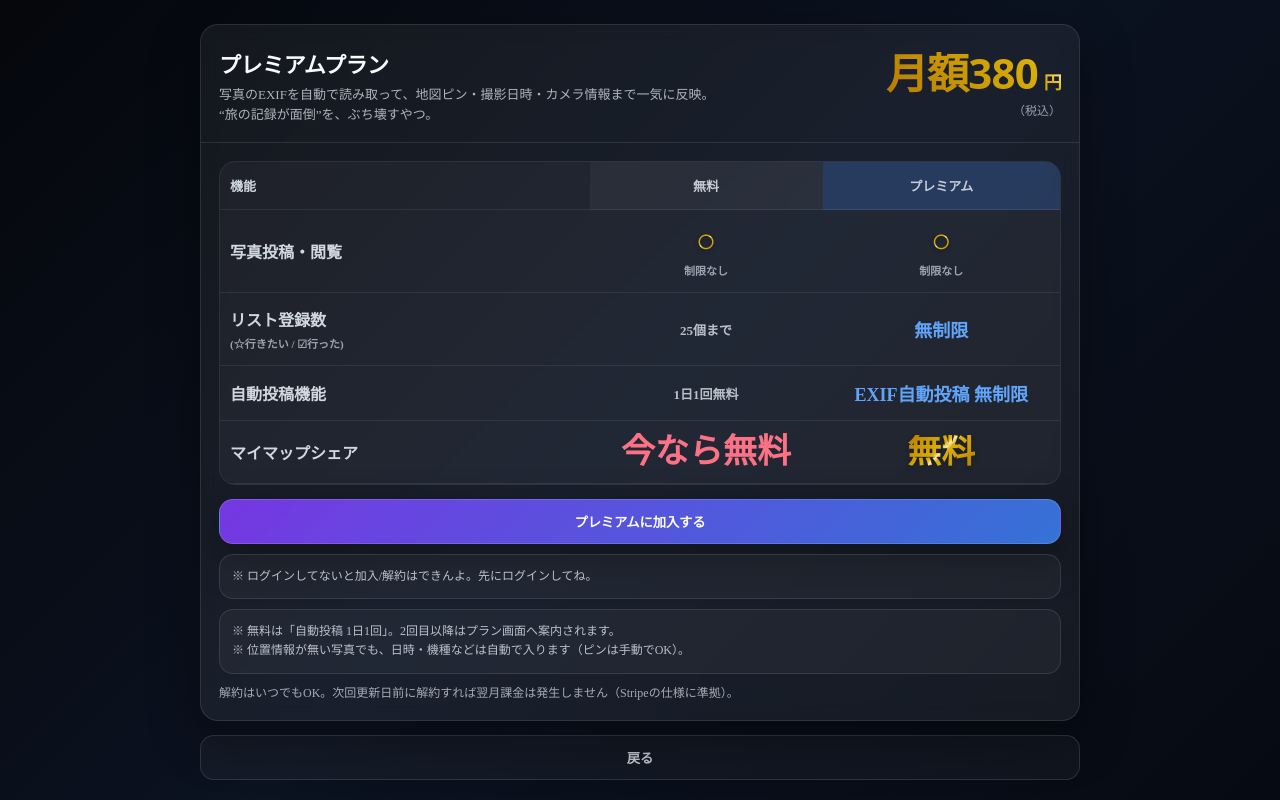
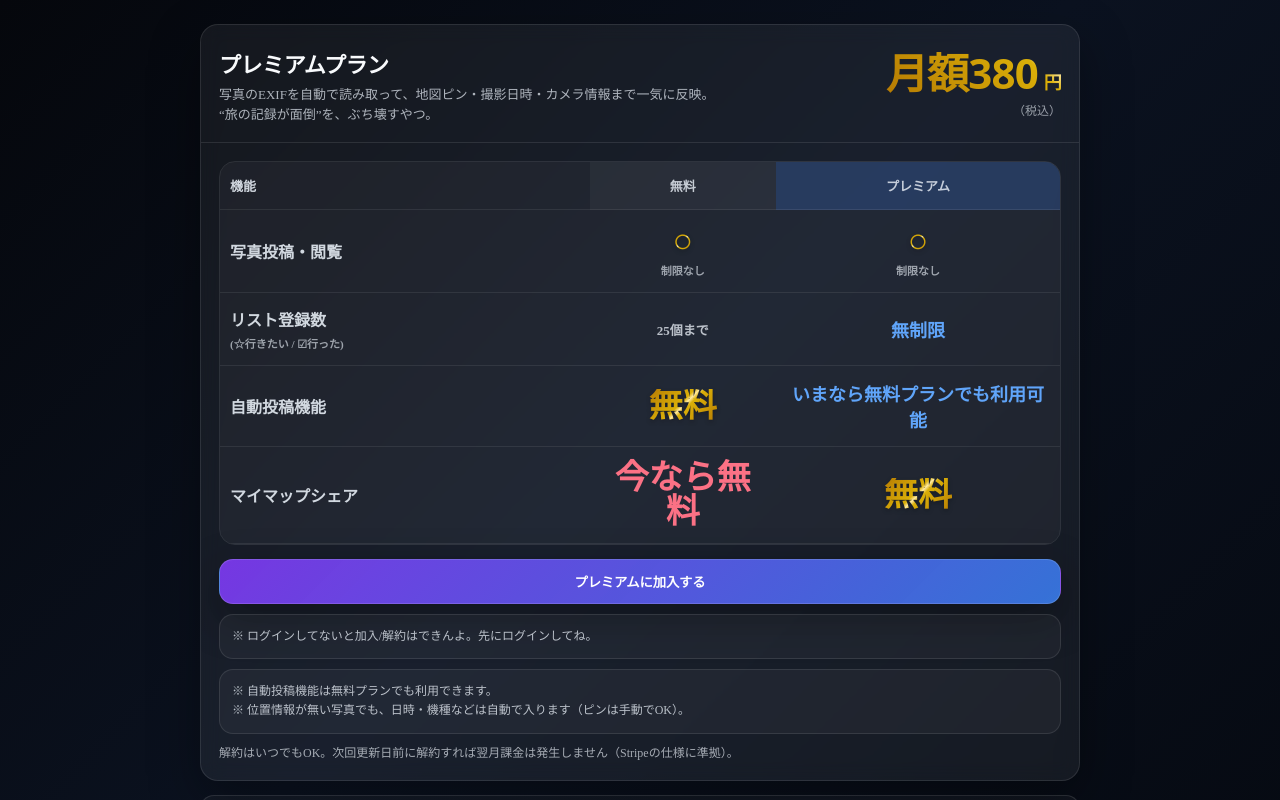
Before and after one commit to sakasakainfinity-dotcom/travel-memory, a Next.js app: page /plans in a window 1280 px wide. Built offline with nearby package versions, Linux system fonts and the light colour scheme; no server answers.

Commit message:
Update page.tsx

```diff
--- a/src/app/plans/page.tsx
+++ b/src/app/plans/page.tsx
@@ -347,10 +347,10 @@ export default function PlansPage() {
                   <tr>
                     <td className="feature">自動投稿機能</td>
                     <td style={{ fontSize: 13, color: "rgba(226,232,240,0.8)", fontWeight: 800 }}>
-                      1日1回無料
+                      <span className="yes">無料</span>
                     </td>
                     <td>
-                      <span className="highlightText">EXIF自動投稿 無制限</span>
+                      <span className="highlightText">いまなら無料プランでも利用可能</span>
                     </td>
                   </tr>
 
@@ -391,7 +391,7 @@ export default function PlansPage() {
               )}
 
               <div className="notice">
-                ※ 無料は「自動投稿 1日1回」。2回目以降はプラン画面へ案内されます。<br />
+                ※ 自動投稿機能は無料プランでも利用できます。<br />
                 ※ 位置情報が無い写真でも、日時・機種などは自動で入ります（ピンは手動でOK）。
               </div>
 
```
